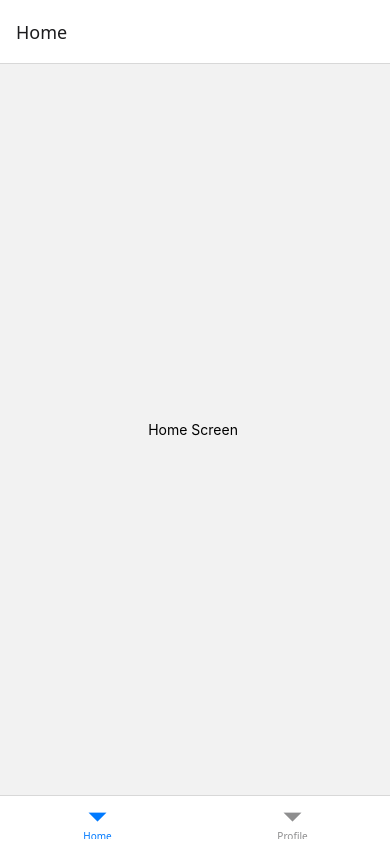
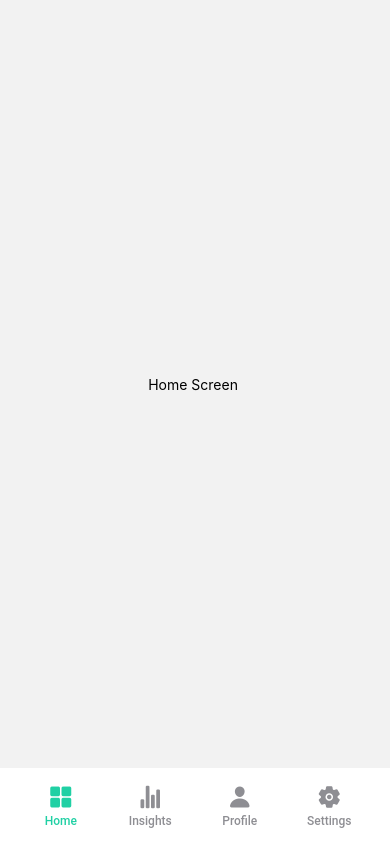
Before and after one commit to y0hannes/penny-flow, a React Native app: screen / in a window 390 px wide. Built offline with nearby package versions, Linux system fonts and the light colour scheme.

Commit message:
feat(navigation): implement custom BottomTabBar and setup navigation

```diff
--- a/App.tsx
+++ b/App.tsx
@@ -1,32 +1,14 @@
-import { StatusBar } from 'expo-status-bar';
-import { createBottomTabNavigator } from '@react-navigation/bottom-tabs';
-import { StyleSheet, Text, View } from 'react-native';
+import React from 'react';
 import { NavigationContainer } from '@react-navigation/native';
-import HomeScreen from '@/screens/Home/HomeScreen';
-import ProfileScreen from '@/screens/Profile/profileScreen';
-
-const Tab = createBottomTabNavigator();
+import { SafeAreaProvider } from 'react-native-safe-area-context';
+import BottomTabNavigator from '@/navigation/BottomTabNavigator';
 
 export default function App() {
   return (
-    // <View style={styles.container}>
-    //   <Text>Open up App.tsx to start working on your app!</Text>
-    //   <StatusBar style="auto" />
-    // </View>
-    <NavigationContainer>
-      <Tab.Navigator>
-        <Tab.Screen name="Home" component={HomeScreen} />
-        <Tab.Screen name="Profile" component={ProfileScreen} />
-      </Tab.Navigator>
-    </NavigationContainer>
+    <SafeAreaProvider>
+      <NavigationContainer>
+        <BottomTabNavigator />
+      </NavigationContainer>
+    </SafeAreaProvider>
   );
 }
-
-const styles = StyleSheet.create({
-  container: {
-    flex: 1,
-    backgroundColor: '#fff',
-    alignItems: 'center',
-    justifyContent: 'center',
-  },
-});
--- /dev/null
+++ b/src/components/ui/BottomTabBar.tsx
@@ -0,0 +1,145 @@
+import React from 'react';
+import {
+  View,
+  TouchableOpacity,
+  StyleSheet,
+  Platform,
+  SafeAreaView,
+} from 'react-native';
+import { BottomTabBarProps } from '@react-navigation/bottom-tabs';
+import Text from './Text';
+import { useSafeAreaInsets } from 'react-native-safe-area-context';
+import { Ionicons } from '@expo/vector-icons';
+import { theme } from '@/theme';
+
+const tabIcons: Record<string, keyof typeof Ionicons.glyphMap> = {
+  Home: 'grid',
+  Insights: 'stats-chart',
+  Settings: 'settings',
+  Profile: 'person',
+};
+
+const BottomTabBar = ({
+  state,
+  descriptors,
+  navigation,
+}: BottomTabBarProps) => {
+  const insets = useSafeAreaInsets();
+
+  return (
+    <SafeAreaView
+      style={{
+        backgroundColor: theme.colors.background,
+      }}
+    >
+      <View style={[styles.container, { paddingBottom: insets.bottom || 8 }]}>
+        {state.routes.map((route, index) => {
+          const { options } = descriptors[route.key];
+
+          // Determine label
+          const labelText =
+            typeof options.tabBarLabel === 'string'
+              ? options.tabBarLabel
+              : typeof options.tabBarLabel === 'function'
+                ? options
+                  .tabBarLabel({
+                    focused: state.index === index,
+                    color: '',
+                    position: 'below-icon',
+                    children: route.name,
+                  })
+                  ?.toString() // convert to string for Text
+                : (options.title ?? route.name);
+
+          const isFocused = state.index === index;
+
+          const onPress = () => {
+            const event = navigation.emit({
+              type: 'tabPress',
+              target: route.key,
+              canPreventDefault: true,
+            });
+
+            if (!isFocused && !event.defaultPrevented) {
+              navigation.navigate(route.name, route.params);
+            }
+          };
+
+          const onLongPress = () => {
+            navigation.emit({
+              type: 'tabLongPress',
+              target: route.key,
+            });
+          };
+
+          const iconName = tabIcons[route.name] || 'help-circle-outline';
+
+          return (
+            <TouchableOpacity
+              key={route.key}
+              accessibilityRole='button'
+              accessibilityState={isFocused ? { selected: true } : {}}
+              accessibilityLabel={
+                typeof options.tabBarAccessibilityLabel === 'string'
+                  ? options.tabBarAccessibilityLabel
+                  : labelText
+              }
+              onPress={onPress}
+              onLongPress={onLongPress}
+              style={styles.tabItem}
+            >
+              <Ionicons
+                name={iconName as keyof typeof Ionicons.glyphMap}
+                size={24}
+                color={
+                  isFocused ? theme.colors.primary : theme.colors.nonActive
+                }
+              />
+
+              <Text
+                variant='caption'
+                color={isFocused ? 'primary' : 'nonActive'}
+                style={styles.label}
+              >
+                {labelText}
+              </Text>
+            </TouchableOpacity>
+          );
+        })}
+      </View>
+    </SafeAreaView>
+  );
+};
+
+const styles = StyleSheet.create({
+  container: {
+    flexDirection: 'row',
+    backgroundColor: theme.colors.background,
+    paddingTop: theme.spacing.sm,
+    paddingHorizontal: theme.spacing.md,
+    ...Platform.select({
+      ios: {
+        shadowColor: '#000',
+        shadowOffset: { width: 0, height: -1 },
+        shadowOpacity: 0.05,
+        shadowRadius: 10,
+      },
+      android: {
+        elevation: 8,
+      },
+    }),
+  },
+  tabItem: {
+    flex: 1,
+    alignItems: 'center',
+    justifyContent: 'center',
+    paddingVertical: theme.spacing.sm,
+    position: 'relative',
+  },
+  label: {
+    marginTop: 4,
+    fontWeight: '500',
+  },
+});
+
+export default BottomTabBar;
--- /dev/null
+++ b/src/navigation/BottomTabNavigator.tsx
@@ -0,0 +1,25 @@
+import { createBottomTabNavigator } from '@react-navigation/bottom-tabs';
+import BottomTabBar from '@/components/ui/BottomTabBar';
+import HomeScreen from '@/screens/Home/HomeScreen';
+import InsightsScreen from '@/screens/Insights/InsightsScreen';
+import SettingsScreen from '@/screens/Settings/SettingsScreen';
+import ProfileScreen from '@/screens/Profile/ProfileScreen';
+
+const Tab = createBottomTabNavigator();
+
+export default function BottomTabNaviagtor() {
+  return (
+    <Tab.Navigator
+      screenOptions={{
+        headerShown: false,
+        tabBarShowLabel: false,
+      }}
+      tabBar={(props) => <BottomTabBar {...props} />}
+    >
+      <Tab.Screen name="Home" component={HomeScreen} />
+      <Tab.Screen name="Insights" component={InsightsScreen} />
+      <Tab.Screen name="Profile" component={ProfileScreen} />
+      <Tab.Screen name="Settings" component={SettingsScreen} />
+    </Tab.Navigator>
+  );
+}
```
